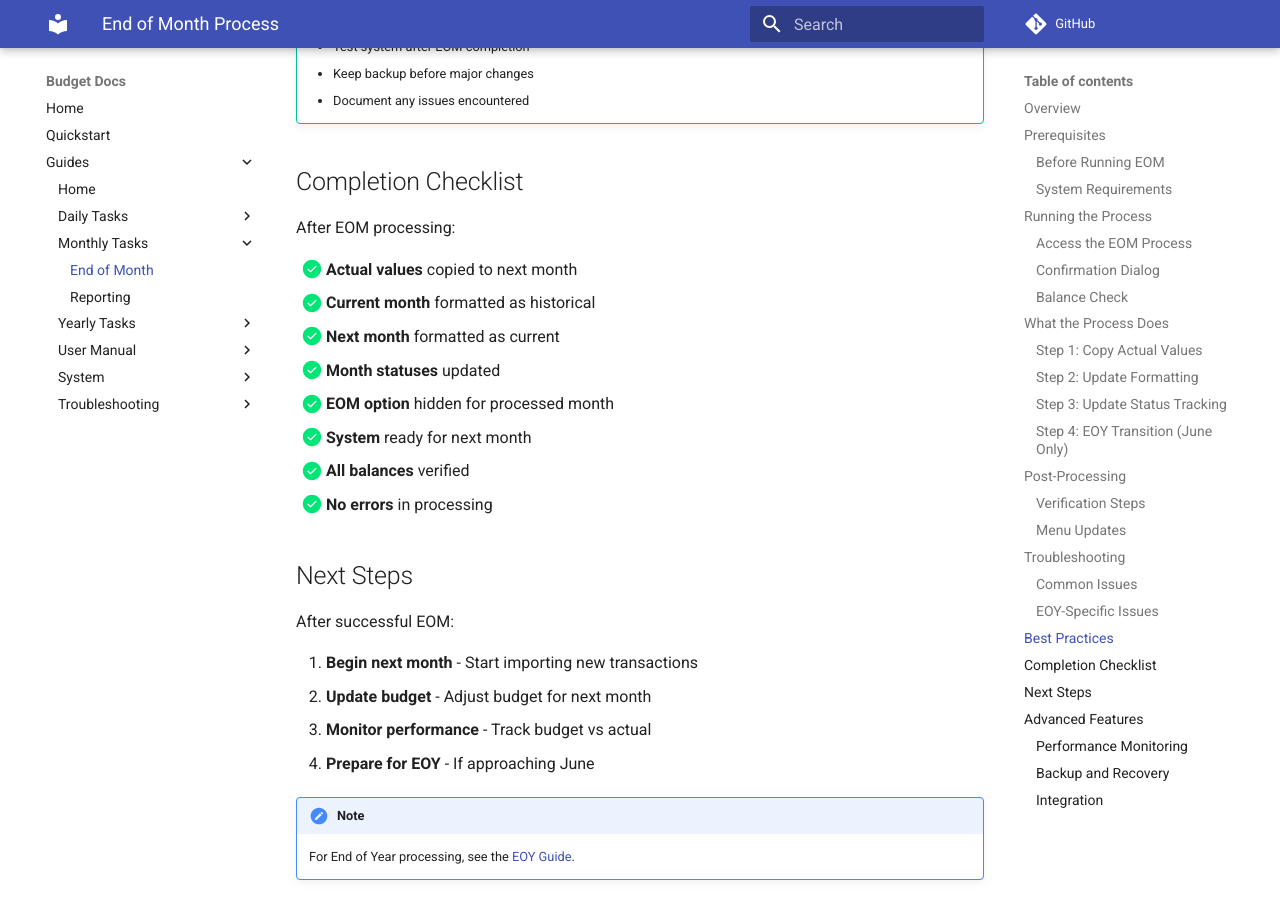
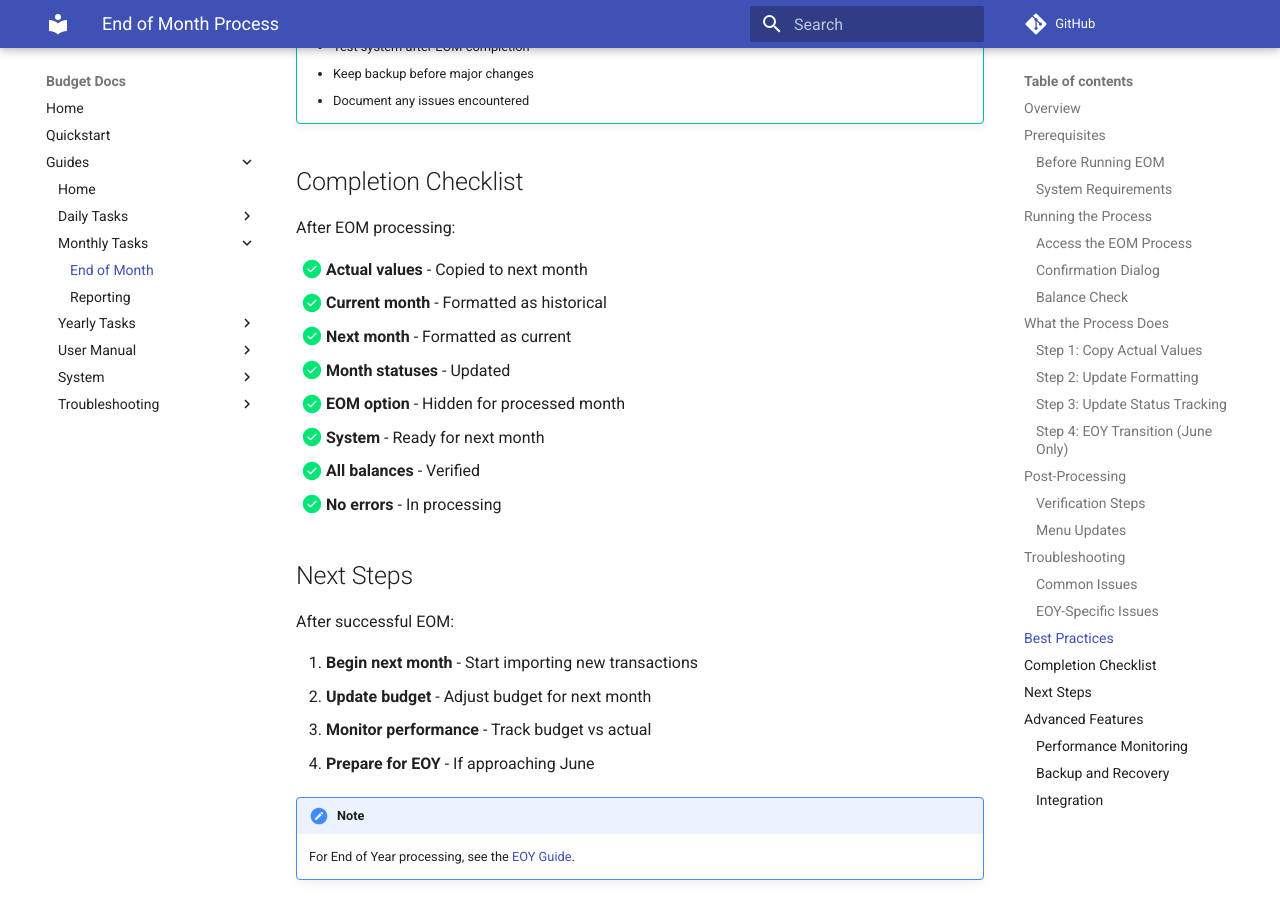
Before and after one commit to griadooss/budget-docs, an MkDocs documentation site: the page built from docs/guides/monthly-tasks/end-of-month.md, in a window 1280 px wide and 900 px high, scrolled down 3885 px. Built offline with MkDocs 1.6.1 and Material for MkDocs 9.7.7, drawn with Linux system fonts in a browser that asks for light colours; comment, search, counter and statistics services are not loaded.

```diff
--- a/docs/guides/monthly-tasks/end-of-month.md
+++ b/docs/guides/monthly-tasks/end-of-month.md
@@ -185,14 +185,14 @@ If processing June (end of fiscal year):
 
 After EOM processing:
 
-- [x] **Actual values** copied to next month
-- [x] **Current month** formatted as historical
-- [x] **Next month** formatted as current
-- [x] **Month statuses** updated
-- [x] **EOM option** hidden for processed month
-- [x] **System** ready for next month
-- [x] **All balances** verified
-- [x] **No errors** in processing
+- [x] **Actual values** - Copied to next month
+- [x] **Current month** - Formatted as historical
+- [x] **Next month** - Formatted as current
+- [x] **Month statuses** - Updated
+- [x] **EOM option** - Hidden for processed month
+- [x] **System** - Ready for next month
+- [x] **All balances** - Verified
+- [x] **No errors** - In processing
 
 ## Next Steps
 
```
Also changed, not shown: docs/guides/daily-tasks/reconciling.md (+6 -6 lines).
